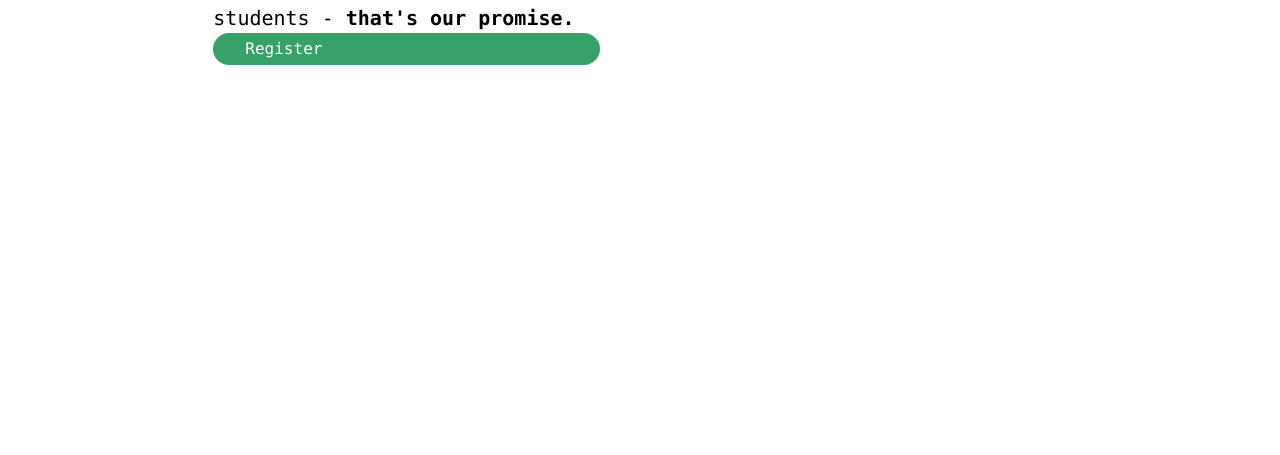
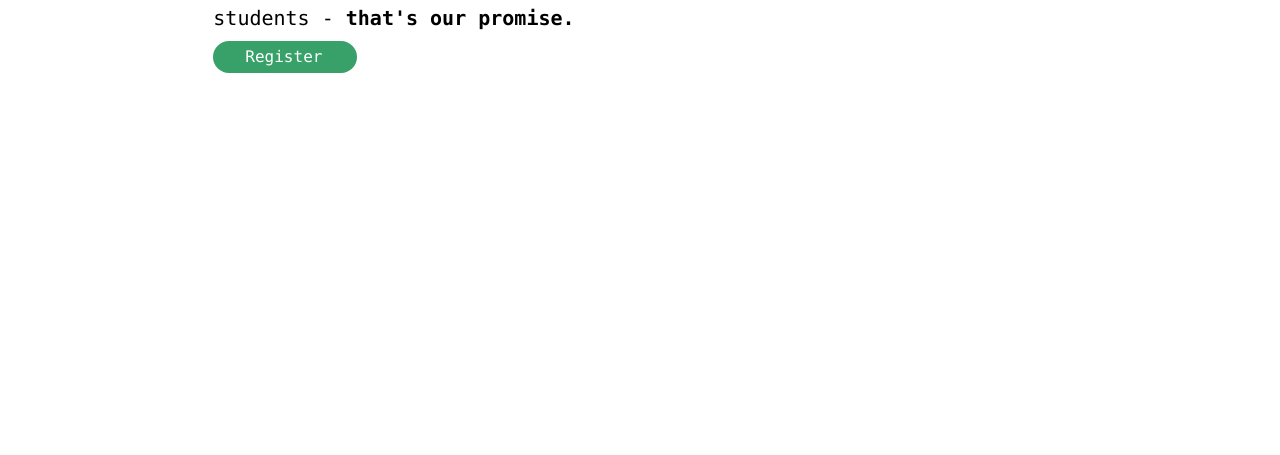
Before and after one commit to treetoplearning/cambium, a Gatsby site: page / in a window 1280 px wide. Shown: the part 345-800 px from the top of the page. Built offline with nearby package versions, Linux system fonts and the light colour scheme; Gatsby itself is replaced by a stand-in of ours.

Commit message:
added landing register button

```diff
--- a/src/components/navbar.js
+++ b/src/components/navbar.js
@@ -21,7 +21,7 @@ const Navbar = () => (
           Contact
         </a>
       </li>
-      <Register />
+      <Register/>
     </ul>
   </div>
 );
--- a/src/components/register.js
+++ b/src/components/register.js
@@ -5,7 +5,8 @@ import "../css/global.css";
 
 const Register = () => (
 
-      <div class="mr-10 px-8 mb-0 py-1 rounded-full bg-base hover:text-green-700">
+
+      <div class="mr-10 max-w-xxs px-8 w-{width} mb-0 py-1 rounded-full bg-base hover:text-green-700">
         <a class="text-white" href="#hello">
           Register
         </a>
--- a/src/pages/index.js
+++ b/src/pages/index.js
@@ -17,16 +17,17 @@ const IndexPage = () => (
           <div className="w-auto">
             <p className="text-base text-5xl font-bold"> Learning </p>
             <p className="text-base text-5xl font-bold"> starts here. </p>
-            <p className="text-xl">
+            <p className="mb-2 text-xl">
               A free computer science education for any and all marginalized
               students - <span className="font-bold">
                 that's our promise.
               </span>
             </p>
-            <Register/>
 
 
+          <span > <Register/></span>
           </div>
+
 
         </div>
       </div>
--- a/tailwind.config.js
+++ b/tailwind.config.js
@@ -6,6 +6,9 @@ module.exports = {
       },
       fontFamily: {
         base: ['Roboto'],
+      },
+      maxWidth: {
+        xxs: '9rem'
       }
     }
   },
```
